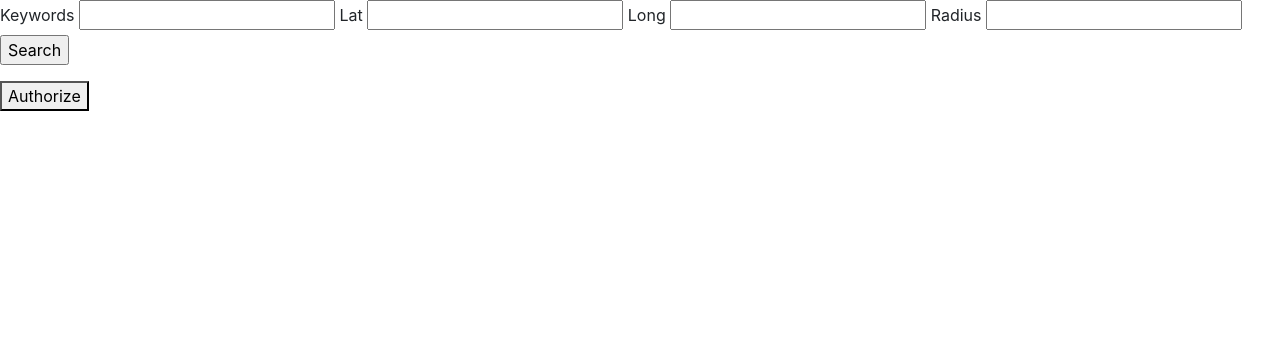
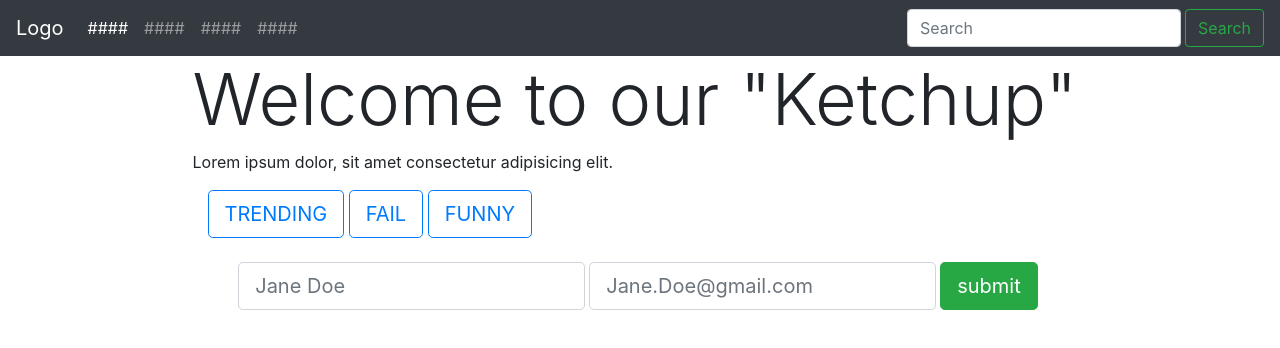
Before and after one commit to sammysosa23/Project1, a plain HTML site: page index.html in a window 1280 px wide. Drawn offline with nearby package versions, Linux system fonts and the light colour scheme.

Commit message:
Project1

```diff
--- a/index.html
+++ b/index.html
@@ -1,74 +1,87 @@
-<html>
+<!DOCTYPE html>
+<html lang="en">
 
 <head>
     <meta charset="UTF-8">
-    <title>Ketchup</title>
-    <!-- <link rel="shortcut icon" type="image/png" href="assets/images/gif-icon.png" /> -->
+    <meta name="viewport" content="width=device-width, initial-scale=1.0">
+    <meta http-equiv="X-UA-Compatible" content="ie=edge">
+    <title>*Project One*</title>
 
-    <!--Bootstrap File-->
-    <link rel="stylesheet" href="https://maxcdn.bootstrapcdn.com/bootstrap/4.0.0/css/bootstrap.min.css">
-    <link rel="stylesheet" href="https://maxcdn.bootstrapcdn.com/font-awesome/4.7.0/css/font-awesome.min.css">
+    <!-- BOOTSTRAP CSS -->
+    <link rel="stylesheet" href="https://stackpath.bootstrapcdn.com/bootstrap/4.2.1/css/bootstrap.min.css">
 
-    <!-- CSS -->
-    <link rel="stylesheet" href="assets/css/style.css">
-    <link rel="text/html" href="YTSearch&Playlist.html">
-
-    <!-- JQuery -->
-    <script src="https://code.jquery.com/jquery.js"></script>
-    <script type="text/javascript" src="https://ajax.googleapis.com/ajax/libs/jquery/2.1.3/jquery.min.js"></script>
-
-
-    <!--YT-->
-    <script type="text/javascript" href="client_id.js">
-        < script type = "text/json"
-        href = "client_id.json" >
-
-            <!--Firebase-->
-            <
-            script src = "https://www.gstatic.com/firebasejs/5.7.3/firebase.js" >
-    </script>
-    <script>
-        var config = {
-            apiKey: "AIzaSyCG8yYWv_c7mpSkOsRtuBdQAqj4ODRQl2Q",
-            authDomain: "ketchup-471e7.firebaseapp.com",
-            databaseURL: "https://ketchup-471e7.firebaseio.com",
-            projectId: "ketchup-471e7",
-            storageBucket: "ketchup-471e7.appspot.com",
-            messagingSenderId: "827847930650"
-        };
-        firebase.initializeApp(config);
-    </script>
-    <!--Youtube API Search-->
-
+    <!-- CSS  -->
+    <link rel="stylesheet" type="text/css" href="css/styleProject.css">
 
 </head>
 
 <body>
+    <!-- NAVIGATION BAR -->
+    <nav class="navbar navbar-expand-sm navbar-dark bg-dark navbar-full" id="nav-main">
+        <a class="navbar-brand" href="#">Logo</a>
+        <ul class="navbar-nav mr-auto">
+            <li class="nav-item active">
+                <a class="nav-link" href="#">####<span class="sr-only">(current)</span></a>
+            </li>
+            <li class="nav-item">
+                <a class="nav-link" href="#">####</a>
+            </li>
+            <li class="nav-item">
+                <a class="nav-link" href="#">####</a>
+            </li>
+            <li class="nav-item">
+                <a class="nav-link" href="#">####</a>
+            </li>
+        </ul>
+        <form class="form-inline">
+            <input class="form-control mr-1" type="search" placeholder="Search" aria-label="Search">
+            <button class="btn btn-outline-success" type="submit">Search</button>
+        </form>
+    </nav>
+    <!-- BODY CONTAINER -->
+    <section id="cover">
+        <div id="cover-caption">
+            <div class="container">
+                <div class="col-sm-10 offset-sm-1">
+                    <h1 class="display-3">Welcome to our "Ketchup"</h1>
+                    <p>Lorem ipsum dolor, sit amet consectetur adipisicing elit.</p>
 
-    <form id="search-inputs-form">
-        <label for="keywords">Keywords</label>
-        <input type="text" id="keywords">
+                    <div id="contentContainer">
+                    </div>
+                    <!-- SUBJECT BUTTONS  -->
+                    <div id="trendingButtons">
+                        <div class="container mr-3">
+                            <button type="button" class="btn btn-outline-primary btn-lg">TRENDING</button>
+                            <button type="button" class="btn btn-outline-primary btn-lg">FAIL</button>
+                            <button type="button" class="btn btn-outline-primary btn-lg">FUNNY</button>
+                        </div>
+                        <br>
+                    </div>
+                </div>
+            </div>
+        </div>
+    </section>
 
-        <label for="lat">Lat</label>
-        <input type="text" id="lat">
+    <!-- INPUT FORM -->
+    <div id="submitButtonForm">
+        <form action="" class="form-inline justify-content-center">
+            <div class="form-group">
+                <label class="sr-only">Name</label>
+                <input type="text" class="form-control form-control-lg mr-1" placeholder="Jane Doe">
+            </div>
+            <div class="form-group">
+                <label class="sr-only">Email</label>
+                <input type="text" class="form-control form-control-lg mr-1" placeholder="Jane.Doe@gmail.com">
+            </div>
+            <button type="submit" class="btn btn-success btn-lg mr-1">submit</button>
+        </form>
+    </div>
 
-        <label for="long">Long</label>
-        <input type="text" id="long">
 
-        <label for="radius">Radius</label>
-        <input type="text" id="radius">
-
-        <!-- Button triggers new artist to be added -->
-        <input id="search" type="submit" value="Search">
-    </form>
-
-    <button id="execute-request-button">Authorize</button>
-
-    <script src="assets/js/videoSearch.js"></script>
-    <script src="assets/js/videoLocation.js"></script>
-
-    <script src="https://ajax.googleapis.com/ajax/libs/jquery/1.11.3/jquery.min.js"></script>
-    </script>
+    <script src="https://code.jquery.com/jquery-3.3.1.slim.min.js"></script>
+    <script src="https://cdnjs.cloudflare.com/ajax/libs/popper.js/1.14.6/umd/popper.min.js"></script>
+    <script src="https://stackpath.bootstrapcdn.com/bootstrap/4.2.1/js/bootstrap.min.js"></script>
+    <script src="https://ajax.googleapis.com/ajax/libs/jquery/2.1.4/jquery.min.js"></script>
 </body>
 
 </html>
```
